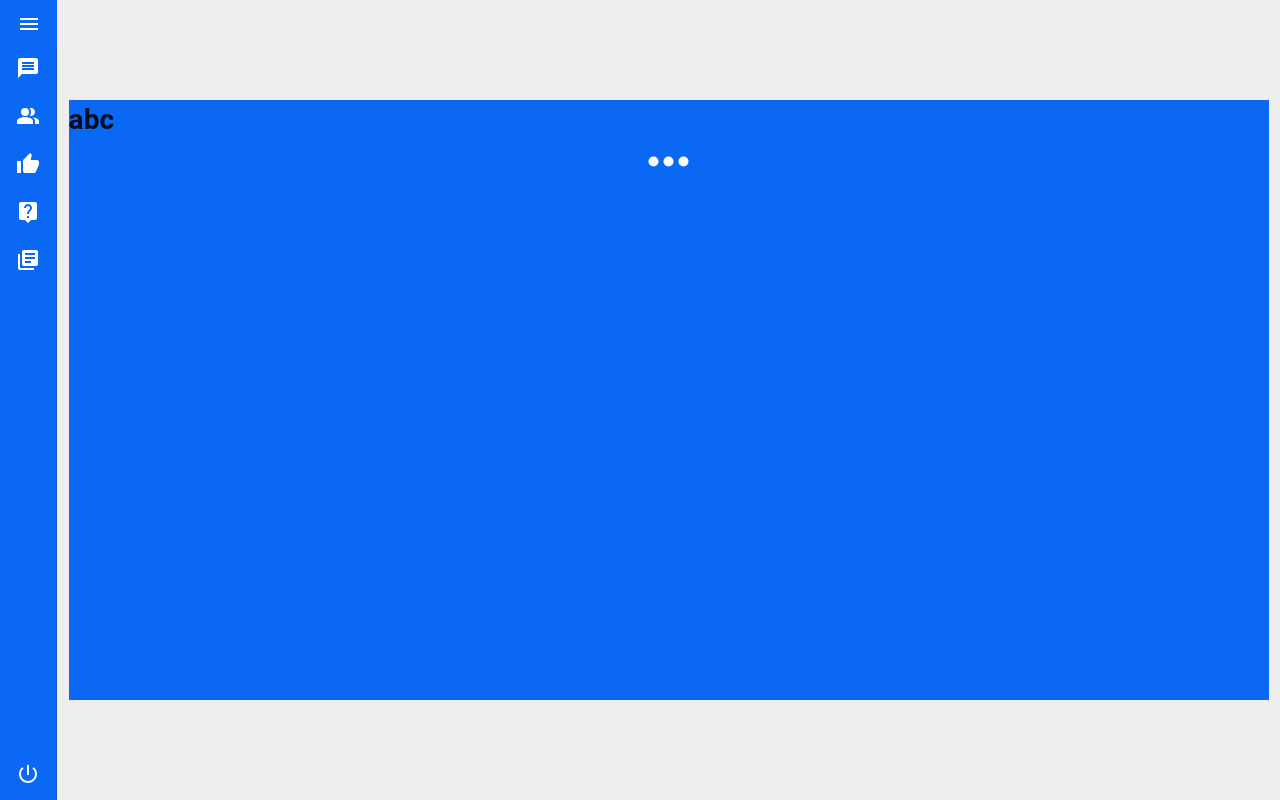
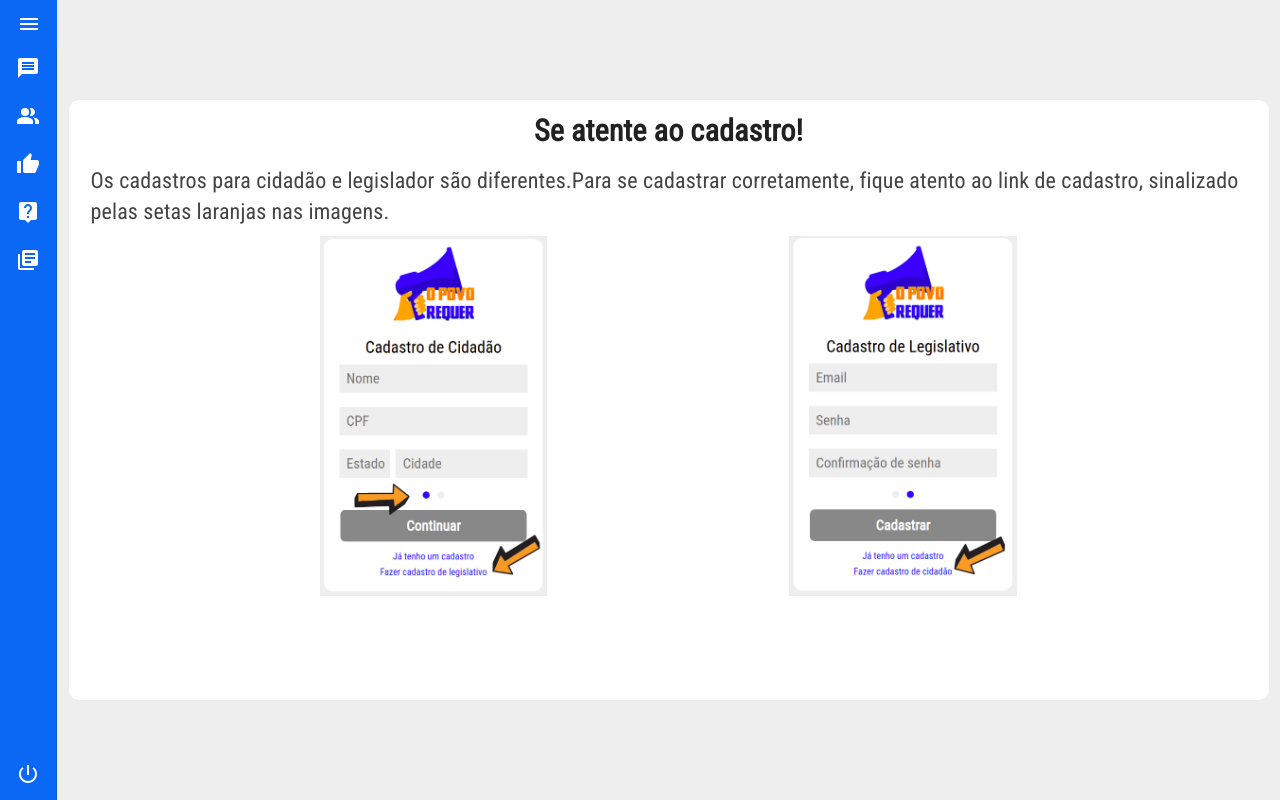
Before and after one commit to Rafael-doctom/opr-front, a React (Create React App) app: page /userGuide in a window 1280 px wide. Built offline with nearby package versions, Linux system fonts and the light colour scheme; no server answers.

Commit message:
add page

```diff
--- a/src/pages/UserGuide/index.js
+++ b/src/pages/UserGuide/index.js
@@ -1,39 +1,57 @@
-import React from 'react';
+import React from "react";
 
-import Menu from '../../components/Menu';
-import Carousel from 'react-material-ui-carousel';
+import Menu from "../../components/Menu";
+import Carousel from "react-material-ui-carousel";
 
-import './style.css';
+import CadastroCidadao from "../../assets/CadastroCidadao.png";
+import CadastroLegislativo from "../../assets/CadastroLegislativo.png";
+import "./style.css";
 
-export default function UserGuide(){
+export default function UserGuide() {
   var pages = [
     {
-            name: 'abc',
+      name: "Se atente ao cadastro!",
+      imagea: CadastroCidadao,
+      imageb: CadastroLegislativo,
+      txt:
+        "Os cadastros para cidadão e legislador são diferentes." +
+        "Para se cadastrar corretamente, fique atento ao link de cadastro, sinalizado pelas setas laranjas nas imagens.",
     },
     {
-            name: 'def',
+      name: "def",
     },
     {
-            name: 'ghi',
-        }
-    ]
+      name: "ghi",
+    },
+  ];
 
-    return(
+  return (
     <div className="page_user_guide">
       <Menu />
       <div className="carousel_container">
         <Carousel autoPlay={false}>
-                    { pages.map((page, index) => <Page page={page} key={index} />)}
+          {pages.map((page, index) => (
+            <Page page={page} key={index} />
+          ))}
         </Carousel>
       </div>
     </div>
-    )
+  );
 }
 
 function Page(props) {
   return (
-        <div>
+    <div className="user_guide_container">
       <h1>{props.page.name}</h1>
+      <div className="description">{props.page.txt} </div>
+      <div className="images">
+        <div className="image_a">
+          <img src={props.page.imagea} alt="Cadastro Cidadão"></img>
         </div>
-    )
+        <div className="image_b">
+          <img src={props.page.imageb} alt="Cadastro de Legislativo"></img>
+        </div>
+      </div>
+    </div>
+  );
 }
--- a/src/pages/UserGuide/style.css
+++ b/src/pages/UserGuide/style.css
@@ -9,5 +9,28 @@
 .carousel_container {
     width: 1200px;
     height: 600px;
-    background-color: var(--blue);
+    background-color: white;
+    border-radius: 10px;
+    padding: 10px;
+
 }
+
+.user_guide_container h1{
+    font-size: 30px;
+    text-align: center;
+    font-family: "Roboto Condensed", sans-serif;
+}
+
+.description{
+    font-size: 22px;
+    font-family: "Roboto Condensed", sans-serif;
+
+}
+.images{
+   display: flex;
+   margin: auto;
+   justify-content: space-evenly;
+}
+.image_a img, .image_b img{
+    height: 45vh;
+}
```
Lines whose indentation alone changed are shown as unchanged.
